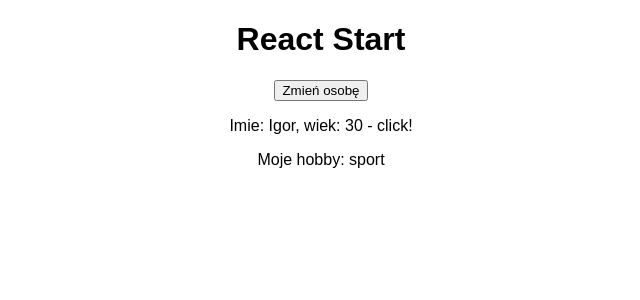
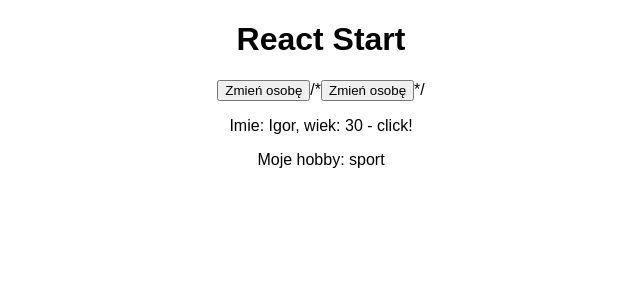
Before and after one commit to IgorSzczerbicki/react_start, a React (Create React App) app: page / in a window 1280 px wide. Shown: the top 300 px of the page, without its empty margins (319-959 px from the left). Built offline with nearby package versions, Linux system fonts and the light colour scheme.

Commit message:
Przekazywanie argumentu przy wywoływaniu funkcji

```diff
--- a/src/App.js
+++ b/src/App.js
@@ -13,10 +13,13 @@
 		curPerson: 0
 	};
 
-	switchNameHandler = () => {
+	switchNameHandler = (newPos) => {
 		let curPerson = this.state.curPerson;
-		if (curPerson < this.state.persons.length -1) curPerson++;
-		else curPerson = 0;
+		if (newPos !== null) curPerson = 0;
+		else {
+			if (curPerson < this.state.persons.length - 1) curPerson++;
+			else curPerson = 0;
+		}
 		this.setState({curPerson});
 	};
 
@@ -24,7 +27,8 @@
 		return (
 			<div className="App">
 				<h1>React Start</h1>
-				<button onClick={this.switchNameHandler}>Zmień osobę</button>
+				<button onClick={this.switchNameHandler.bind(this, 0)}>Zmień osobę</button>
+				/*<button onClick={() => this.switchNameHandler(0)}>Zmień osobę</button>*/
 				<Person
 					name={this.state.persons[this.state.curPerson].name}
 					age = {this.state.persons[this.state.curPerson].age}
--- a/src/Person/Person.js
+++ b/src/Person/Person.js
@@ -3,7 +3,7 @@
 const person = (props) => {
 	return (
 		<div>
-			<p onClick={props.click}>Imie: {props.name}, wiek: {props.age} - click!</p>
+			<p onClick={props.click.bind(this, null)}>Imie: {props.name}, wiek: {props.age} - click!</p>
 			<p>{props.children}</p>
 		</div>
 	)
```
